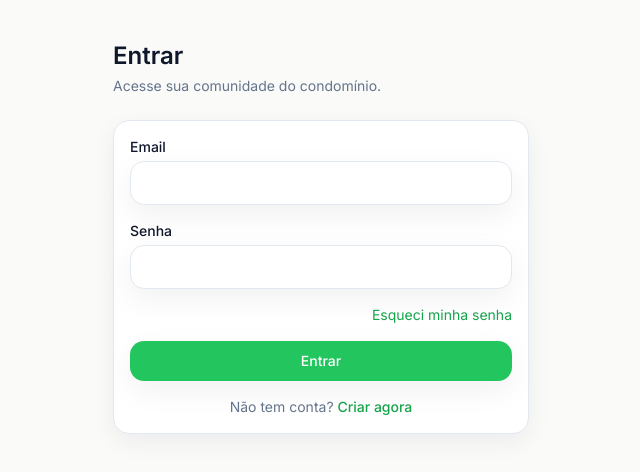
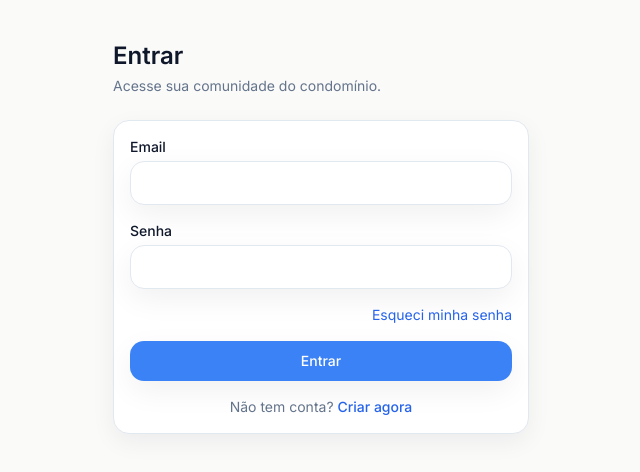
Before and after one commit to PedroHenriqueSales/condo-frontend, a React (Vite) app: page /login in a window 1280 px wide. Shown: the top 472 px of the page, without its empty margins (319-959 px from the left). Built offline with nearby package versions, Linux system fonts and the light colour scheme; no server answers.

Commit message:
Ajustes de layout

```diff
--- a/src/pages/MyCommunities.tsx
+++ b/src/pages/MyCommunities.tsx
@@ -29,13 +29,20 @@ export function MyCommunities() {
             {communities.map((c) => (
               <li key={c.id}>
                 <Card
-                  className="flex cursor-pointer flex-row flex-wrap items-center justify-between gap-3 transition hover:bg-surface/80"
+                  className="flex cursor-pointer flex-row flex-wrap items-center justify-between gap-3 border-2 border-border py-4 transition hover:border-primary/50 hover:bg-primary/5 active:scale-[0.99] active:bg-primary/10"
                   onClick={() => {
                     if (c.id !== activeCommunityId) setActiveCommunityId(c.id);
                     nav("/feed");
                   }}
                 >
-                  <span className="font-medium text-text">{c.name}</span>
+                  <div className="flex min-w-0 flex-1 items-center gap-3">
+                    <span className="font-semibold text-text">{c.name}</span>
+                    <span className="text-primary-strong" aria-hidden>
+                      <svg className="h-5 w-5" fill="none" stroke="currentColor" viewBox="0 0 24 24" aria-hidden="true">
+                        <path strokeLinecap="round" strokeLinejoin="round" strokeWidth={2} d="M13 7l5 5m0 0l-5 5m5-5H6" />
+                      </svg>
+                    </span>
+                  </div>
                   <Button
                     variant="ghost"
                     size="sm"
--- a/src/styles/tokens.css
+++ b/src/styles/tokens.css
@@ -5,8 +5,8 @@
   --c-muted: 100 116 139; /* slate-500-ish */
   --c-border: 226 232 240; /* slate-200-ish */
 
-  --c-primary: 34 197 94; /* green-500 */
-  --c-primary-strong: 22 163 74; /* green-600 */
+  --c-primary: 59 130 246; /* blue-500 */
+  --c-primary-strong: 37 99 235; /* blue-600 */
   --c-danger: 239 68 68; /* red-500 */
 }
 
@@ -18,8 +18,8 @@
     --c-muted: 148 163 184;
     --c-border: 51 65 85;
 
-    --c-primary: 74 222 128;
-    --c-primary-strong: 34 197 94;
+    --c-primary: 96 165 250; /* blue-400 */
+    --c-primary-strong: 59 130 246; /* blue-500 */
     --c-danger: 248 113 113;
   }
 }
```
